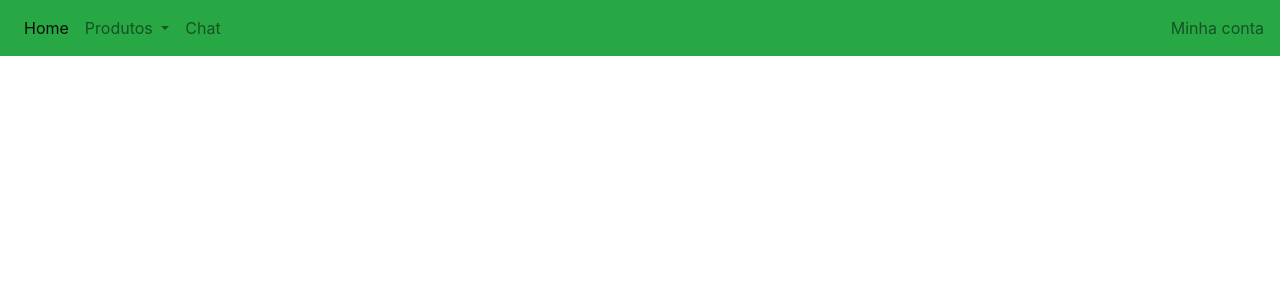
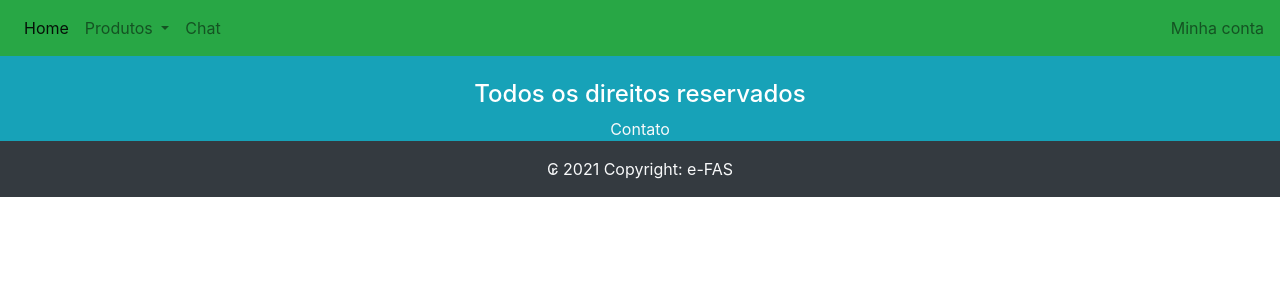
Before and after one commit to yasminluma/Projeto_Integrador_Front, an Angular app: page / in a window 1280 px wide. Shown: the top 300 px of the page. Built offline with nearby package versions, Linux system fonts and the light colour scheme.

Commit message:
criação do rodapé

```diff
--- a/src/app/app.component.html
+++ b/src/app/app.component.html
@@ -1 +1,3 @@
 <app-menu></app-menu>
+
+<app-rodape></app-rodape>
--- a/src/app/rodape/rodape.component.html
+++ b/src/app/rodape/rodape.component.html
@@ -1 +1,23 @@
-<p>rodape works!</p>
+<footer class="page-footer font-small bg-info pt-4">
+    <div class="container">
+
+        <div class="row">
+            <div class="col-md-12 d-flex justify-content-center">
+              <h4 class="text-white">Todos os direitos reservados</h4>
+            </div>
+        </div>
+
+        <div class="row">
+            <div class="col-md 12 d-flex justify-content-center">
+
+            <a href="#" class="text-light">Contato</a>
+
+            </div>
+        </div>
+    </div>
+
+    <div class="footer-copyright bg-dark text-center py-3">
+        <span class="text-light">₢ 2021 Copyright: e-FAS</span>
+    </div>
+
+</footer>
```
